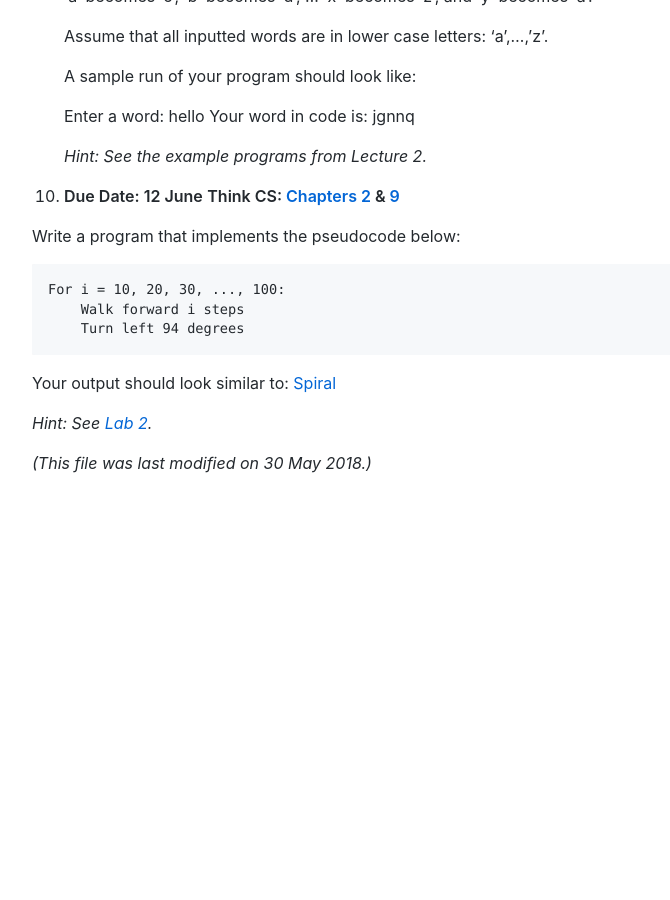
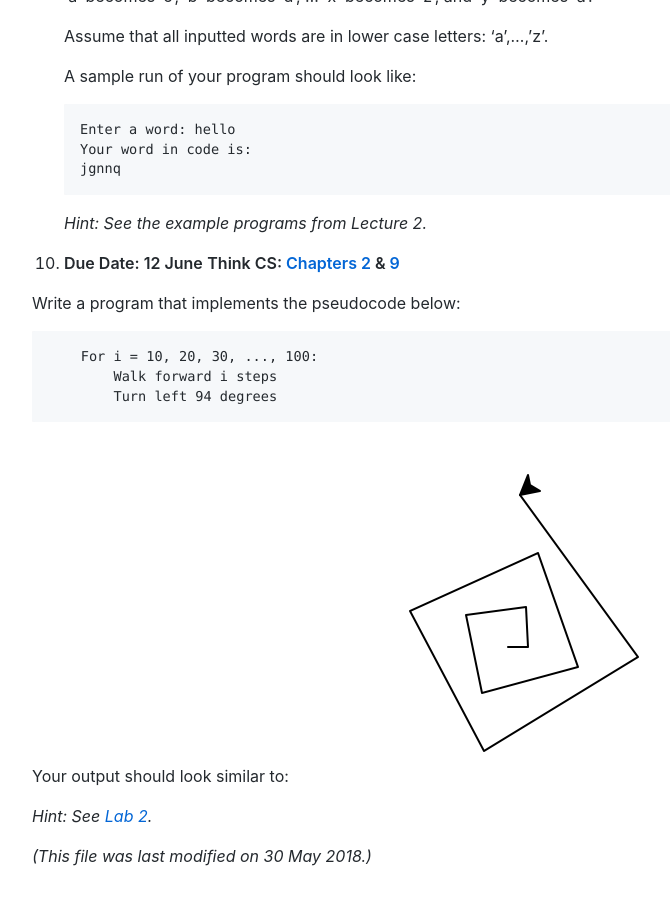
Before and after one commit to maryash/maryash.github.io, a Jekyll site: the page built from s18/assignments.md, in a window 1280 px wide and 900 px high, scrolled down 3895 px. Shown: the whole window, without its empty margins (118-788 px from the left). Built offline with Jekyll 4.4.1, drawn with Linux system fonts in a browser that asks for light colours; comment, search, counter and statistics services are not loaded; before the commit the page ends 4402 px from its top, so only the background shows below that.

Commit message:
Update assignments.md

```diff
--- a/s18/assignments.md
+++ b/s18/assignments.md
@@ -156,9 +156,9 @@ Submit the following programs via [Gradescope:](http://gradescope.com)
 
     A sample run of your program should look like:
 
-    Enter a word: hello
-    Your word in code is:
-    jgnnq
+        Enter a word: hello
+        Your word in code is:
+        jgnnq
 
     _Hint: See the example programs from Lecture 2._
 
@@ -166,11 +166,11 @@ Submit the following programs via [Gradescope:](http://gradescope.com)
 
    Write a program that implements the pseudocode below:
 
-    For i = 10, 20, 30, ..., 100:
-        Walk forward i steps
-        Turn left 94 degrees
+        For i = 10, 20, 30, ..., 100:
+            Walk forward i steps
+            Turn left 94 degrees
 
-   Your output should look similar to: [Spiral](spiral10.png)
+   Your output should look similar to: ![](spiral10.png)
 
    _Hint: See [Lab 2](lab2.html)._
 
```
